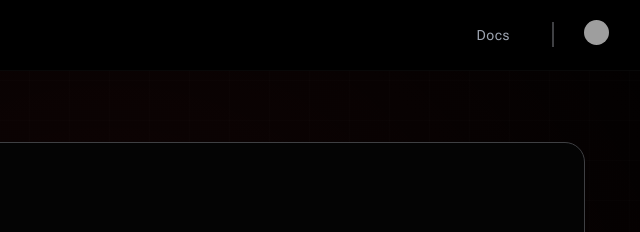
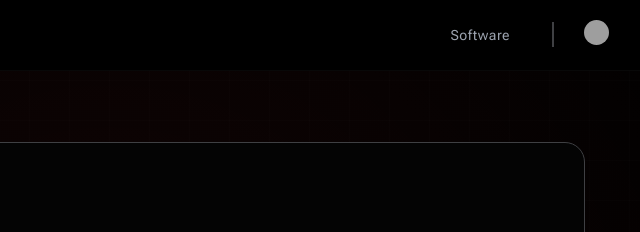
Before and after one commit to Randompizel/Sipherux, a plain HTML site: page docs.html in a window 1280 px wide. Shown: the top 232 px of the page, 531-1171 px from the left. Drawn offline with Linux system fonts and the light colour scheme; grey boxes are pictures that could not be loaded.

Commit message:
Update docs.html

```diff
--- a/docs.html
+++ b/docs.html
@@ -28,7 +28,7 @@
         <div class="header-content"><a href="/"><img src="logo.jpg" alt="" class="header-logo"></a></div>
         <div class="header-content">
             <div class="header-content-links left-side-seperator">
-              <a href="" class="header-content-link-txt">Docs</a>
+              <a href="" class="header-content-link-txt">Software</a>
             </div>
             <div class="header-content-links">
               <a href="https://x.com/sipherux" target="_blank"><img src="https://images.seeklogo.com/logo-png/49/2/twitter-x-logo-png_seeklogo-492396.png?v=638686947660000000" alt="" class="header-icon-img"></a>
```
